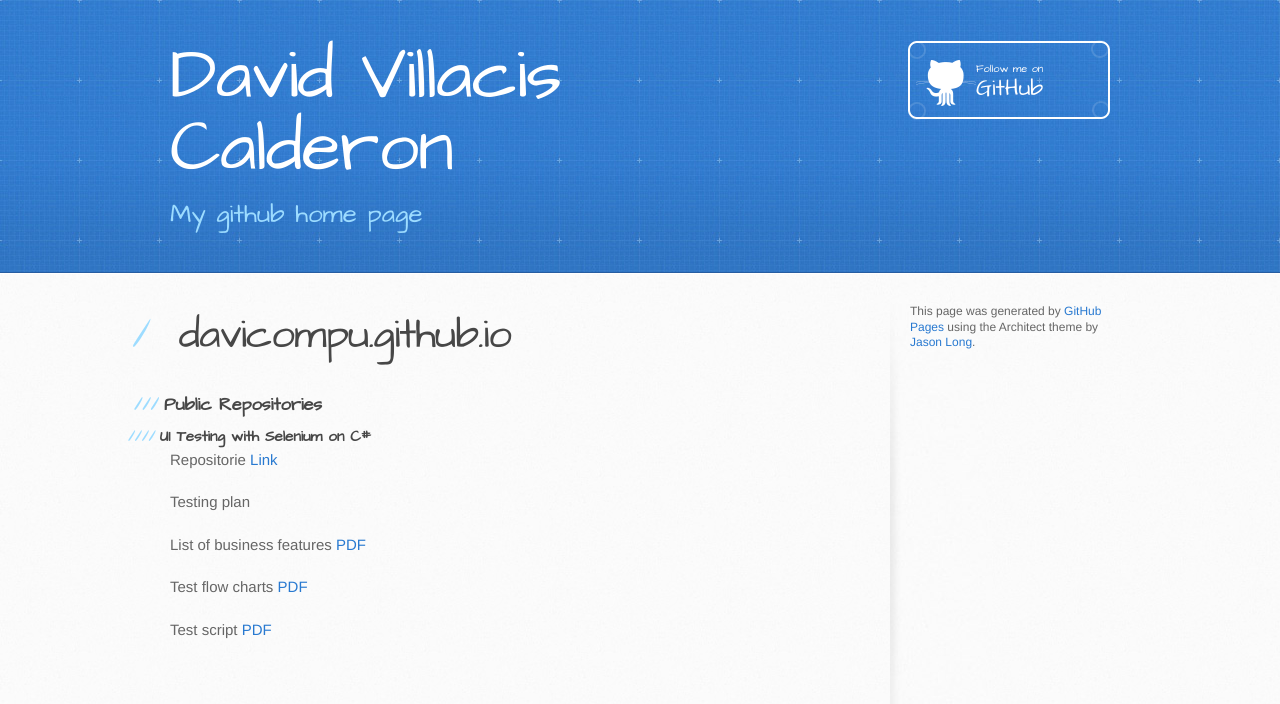
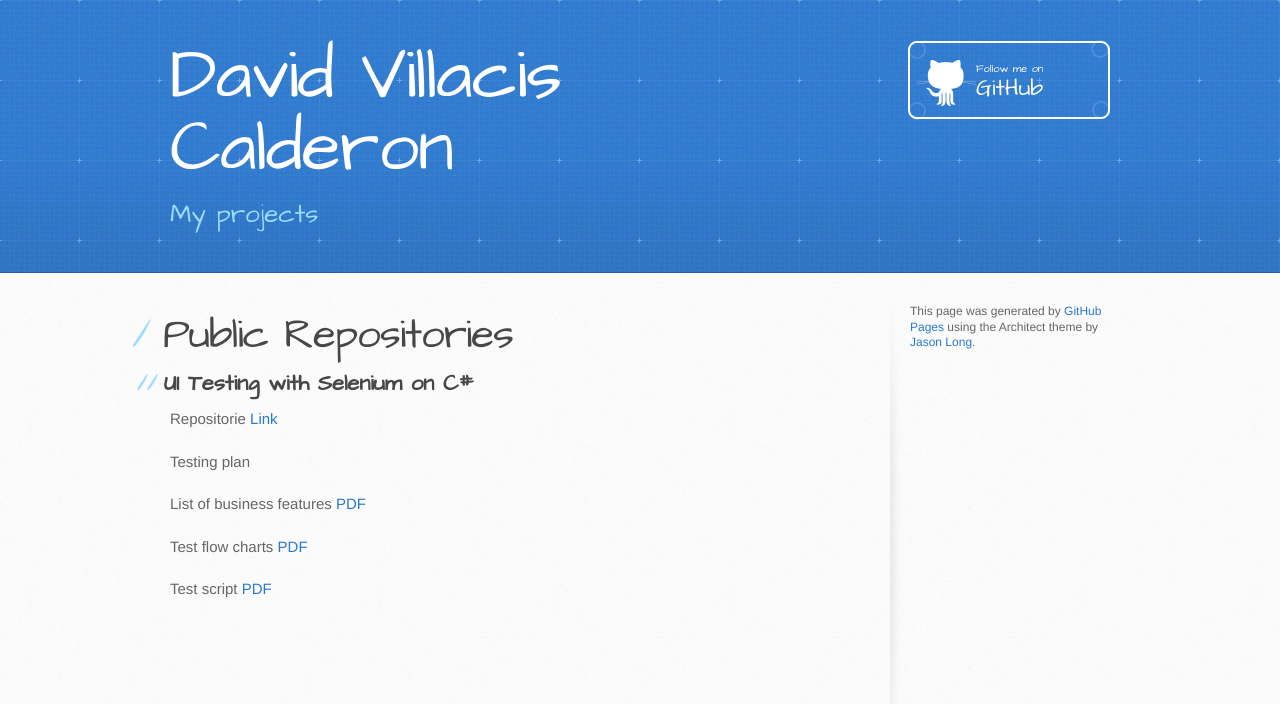
Before and after one commit to davicompu/davicompu.github.io, a plain HTML site: page index.html in a window 1280 px wide. Drawn offline with Linux system fonts and the light colour scheme.

Commit message:
changing size of letters

```diff
--- a/index.html
+++ b/index.html
@@ -20,7 +20,7 @@
     <header>
       <div class="inner">
         <h1>David Villacis Calderon</h1>
-        <h2>My github home page</h2>
+        <h2>My projects</h2>
         <a href="https://github.com/davicompu" class="button"><small>Follow me on</small>GitHub</a>
       </div>
     </header>
@@ -28,11 +28,10 @@
     <div id="content-wrapper">
       <div class="inner clearfix">
         <section id="main-content">
-          <h1>
-<a name="davicompugithubio" class="anchor" href="#davicompugithubio"><span class="octicon octicon-link"></span></a>davicompu.github.io</h1>
 
-<h3>Public Repositories</h3>
-<h4>UI Testing with Selenium on C#</h4>
+
+<h1>Public Repositories</h1>
+<h2>UI Testing with Selenium on C#</h2>
 <p>Repositorie <a href="https://github.com/davicompu/SummerInternship2014">Link</a></p>
 <p>Testing plan <a href="https://github.com/davicompu/SummerInternship2014/blob/master/Documentation/Initial%20Plan.pdf"></a></p>
 <p>List of business features <a href="https://github.com/davicompu/SummerInternship2014/blob/master/Documentation/List%20of%20business%20features.pdf">PDF</a></p>
```
